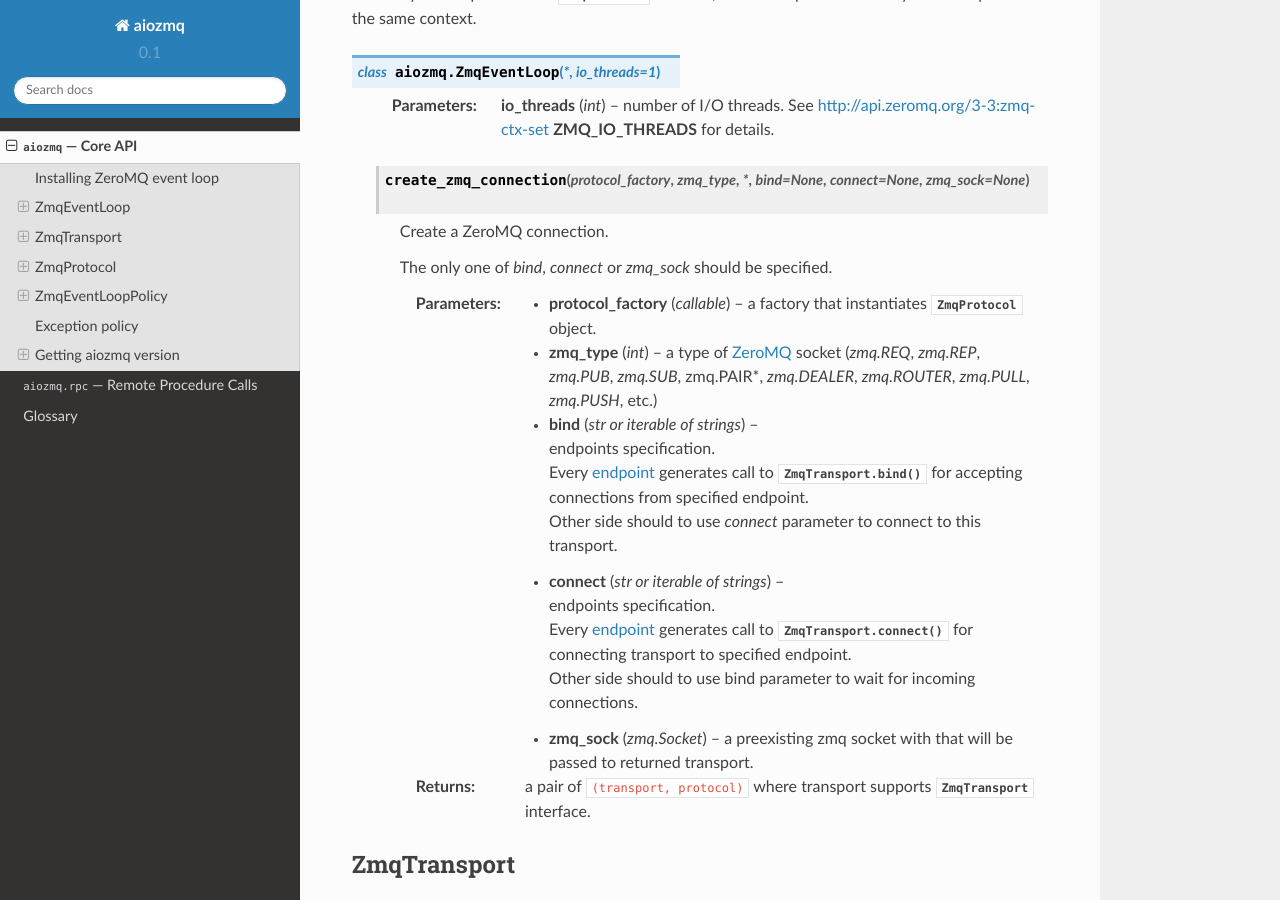
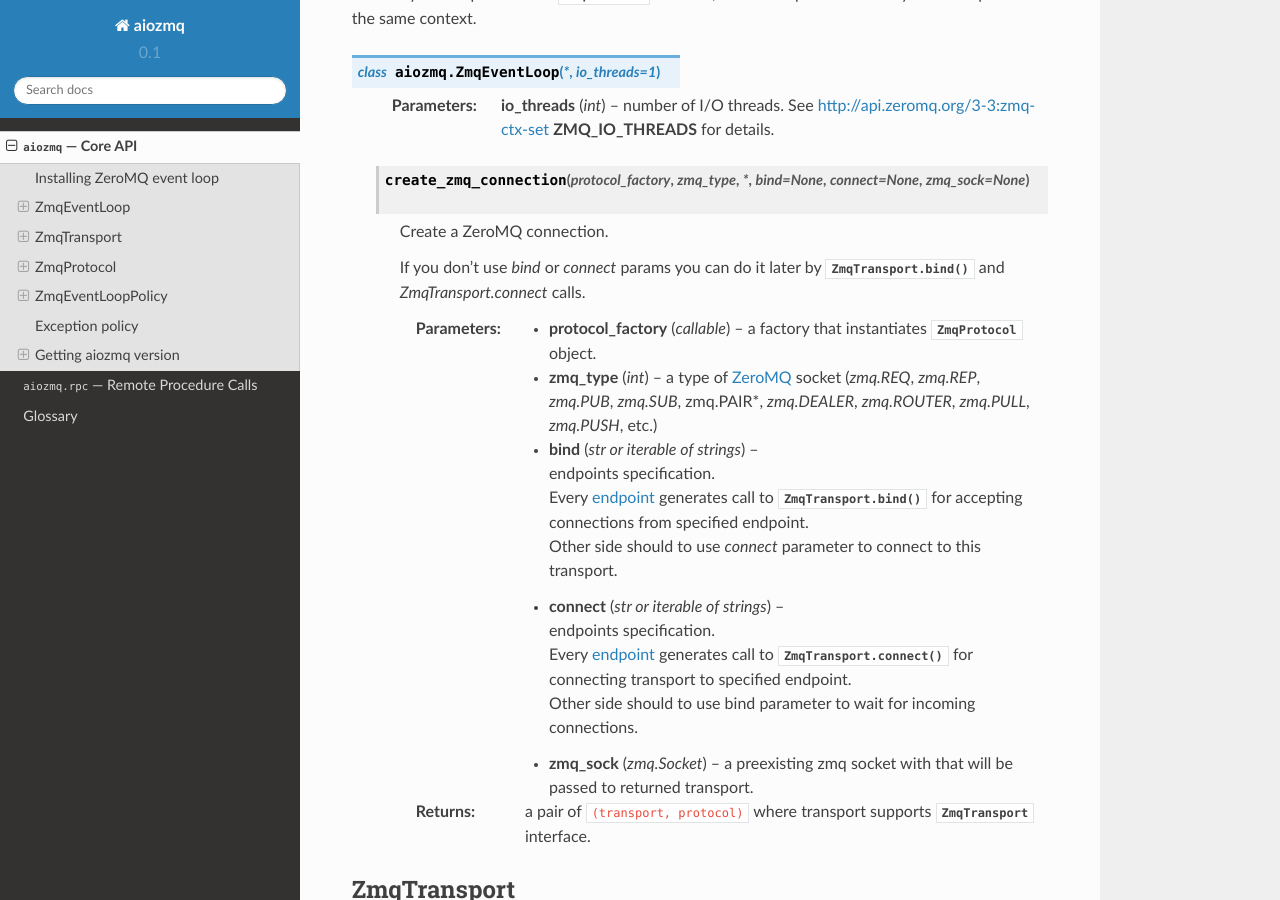
Before and after one commit to aio-libs/aiozmq, a Sphinx documentation site: the page built from docs/core.rst, in a window 1280 px wide and 900 px high, scrolled down 1036 px. Built offline with Sphinx 7.4.7 and the Read the Docs theme 2.0.0, drawn with Linux system fonts in a browser that asks for light colours.

Commit message:
Update the doc

```diff
--- a/docs/core.rst
+++ b/docs/core.rst
@@ -69,7 +69,9 @@
 
         Create a ZeroMQ connection.
 
-        The only one of *bind*, *connect* or *zmq_sock* should be specified.
+        If you don't use *bind* or *connect* params you can do it
+        later by :meth:`ZmqTransport.bind` and `ZmqTransport.connect`
+        calls.
 
         :param callable protocol_factory: a factory that instantiates
           :class:`~ZmqProtocol` object.
```
Also changed, not shown: 1 other file.
